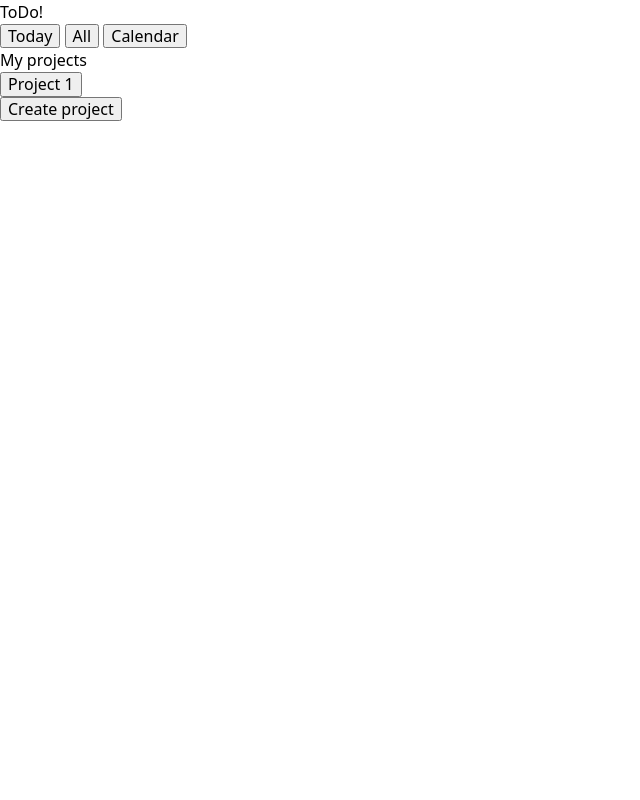
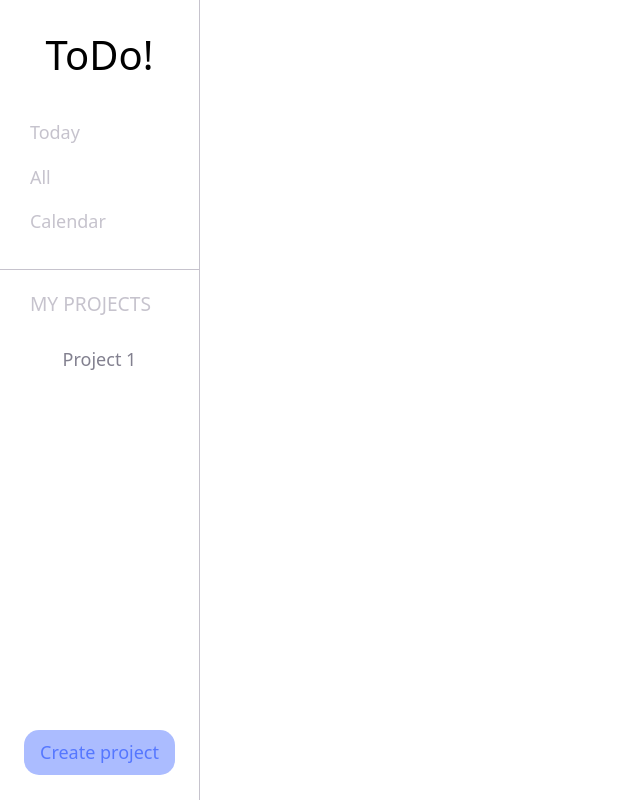
Before and after one commit to dawidtt/todo-app-odin, a website built with webpack: page src/template.html in a window 1280 px wide. Shown: the whole page, without its empty margins (0-640 px from the left). Built offline with nearby package versions, Linux system fonts and the light colour scheme.

Commit message:
Add some styling to make sidebar look smooth

```diff
--- a/src/template.css
+++ b/src/template.css
@@ -38,8 +38,11 @@ img {
 }
 
 /* Actual CSS */
+
+/* Layout */
 body {
   min-height: 100vh;
+  font-size: 18px;
 }
 #grid-wrapper {
   display: grid;
@@ -47,3 +50,100 @@ body {
   grid-template-rows: 1fr;
   min-height: 100vh;
 }
+#sidebar {
+  display: flex;
+
+  flex-direction: column;
+  gap: 25px;
+}
+nav {
+  display: flex;
+  justify-content: center;
+  align-items: center;
+  flex-direction: column;
+}
+
+#projects-container {
+  display: flex;
+  justify-content: space-between;
+  flex-direction: column;
+  flex-grow: 1;
+  gap: 25px;
+}
+
+/* styling look*/
+
+#sidebar {
+  padding: 25px 0;
+  border-right: 1px solid #c6c3cd;
+}
+header h1 {
+  font-size: 2.5rem;
+  text-align: center;
+}
+nav button {
+  color: #c6c3cd;
+  background-color: transparent;
+  border: none;
+  width: 80%;
+  text-align: left;
+  border: 15px;
+  padding: 12px 16px 12px 10px;
+  border-radius: 15px;
+}
+nav button:hover {
+  cursor: pointer;
+  background-color: #5577ff;
+  color: #ffffff;
+}
+#projects-container {
+  border-top: 1px solid #c6c3cd;
+}
+#projects-container-top {
+  display: flex;
+  justify-content: center;
+  align-items: center;
+  flex-direction: column;
+  padding: 20px 0;
+}
+#projects-container-top h3 {
+  color: #c6c3cd;
+  background-color: transparent;
+  text-align: left;
+  width: 80%;
+  padding-left: 10px;
+  text-transform: uppercase;
+  font-size: 1.2rem;
+  margin-bottom: 20px;
+}
+#projects-container-top button {
+  color: #82808f;
+  background-color: transparent;
+  border: none;
+  height: 40px;
+  border-radius: 15px;
+}
+#projects-container-top button:hover {
+  cursor: pointer;
+  background-color: #7b68ee;
+  width: 80%;
+  color: #ffffff;
+}
+#projects-container-bottom {
+  display: flex;
+  justify-content: center;
+  align-items: center;
+}
+#projects-container-bottom button {
+  background-color: #5577ff7e;
+  border-radius: 15px;
+  border: none;
+  padding: 12px 16px;
+  color: #5577ff;
+}
+#projects-container-bottom button:hover {
+  background-color: #5577ff;
+
+  color: #ffffff;
+  cursor: pointer;
+}
--- a/src/template.html
+++ b/src/template.html
@@ -15,9 +15,11 @@
           <button>Calendar</button>
         </nav>
         <div id="projects-container">
-          <div id="projects-container-top"></div>
-          <h3>My projects</h3>
-          <button>Project 1</button>
+          <div id="projects-container-top">
+            <h3>My projects</h3>
+            <button>Project 1</button>
+          </div>
+
           <div id="projects-container-bottom">
             <button>Create project</button>
           </div>
```
